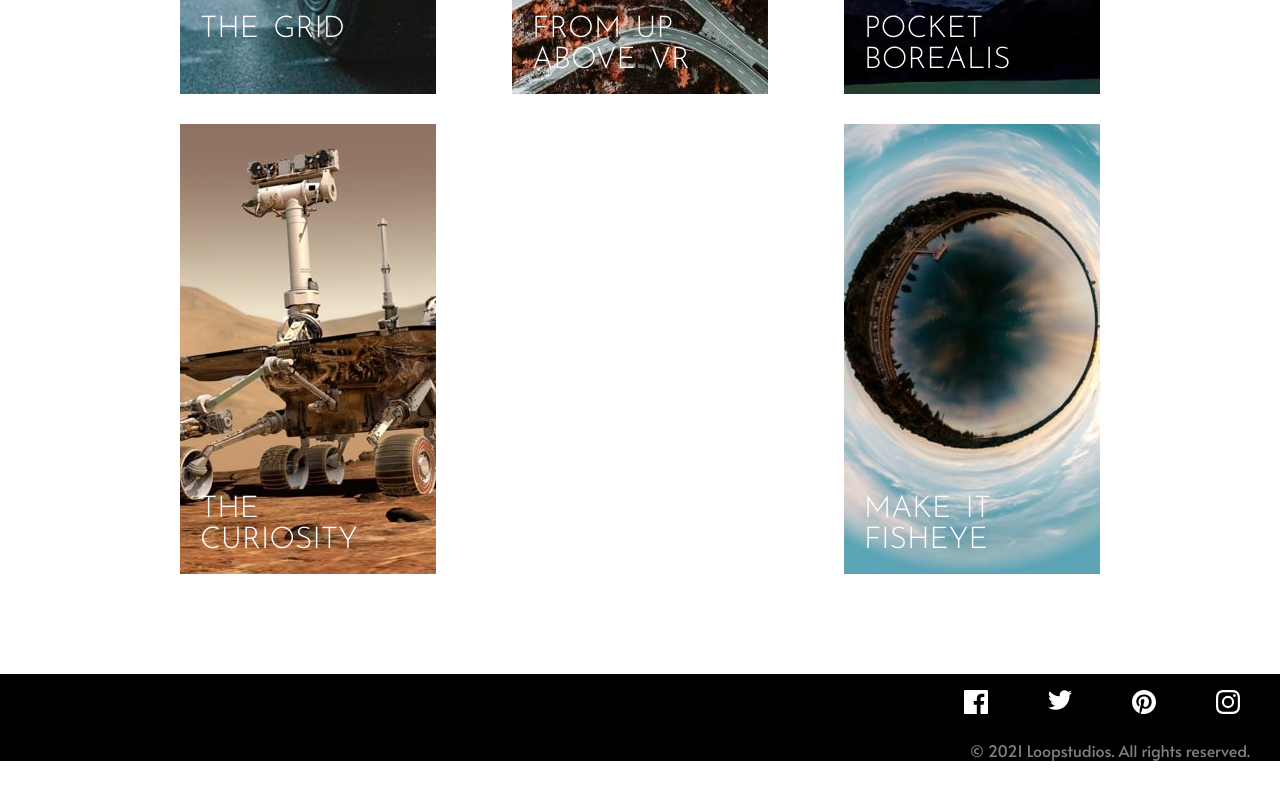
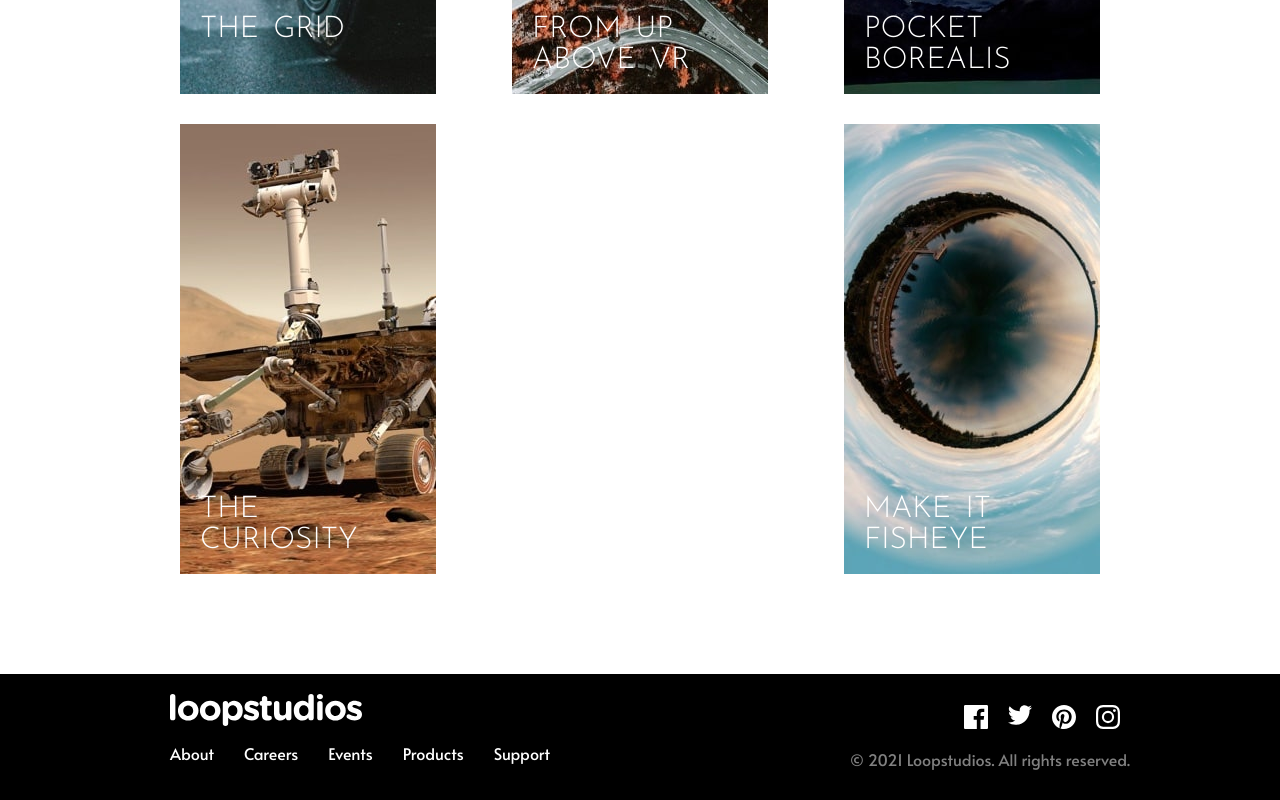
Before and after one commit to XimenaSaldarriaga/loopstudios, a React (Vite) app: page / in a window 1280 px wide. Shown: the part 2450-3250 px from the top of the page. Before the commit the page ends 3211 px from the top, so only its background shows below. Built offline with nearby package versions, Linux system fonts and the light colour scheme.

Commit message:
add style footer

```diff
--- a/src/components/footer/Footer.jsx
+++ b/src/components/footer/Footer.jsx
@@ -26,21 +26,31 @@ const Footer = () => {
 
     },
   ];
+  const footerLinks = [
+    { name: 'About' },
+    { name: 'Careers' },
+    { name: 'Events' },
+    { name: 'Products' },
+    { name: 'Support' },
+  ];
+
   return (
 
     <footer className='footer'>
-      <div className='footer__social'>
-        {iconList.map((icon, index) => (
-          <figure className='footer__icon' key={index}>
-            <img className='footer__image' src={icon.icon} alt={icon.name} />
-          </figure>
-        ))}
-      </div>
-      <span className='footer__text'> © 2021 Loopstudios. All rights reserved.</span>
       <div className='footer__nav'>
-
+        <NavBar links={footerLinks} className="footer__navbar" />
       </div>
 
+      <div className="footer__content">
+        <div className="footer__social">
+          {iconList.map((icon, index) => (
+            <figure className="footer__icon" key={index}>
+              <img className="footer__image" src={icon.icon} alt={icon.name} />
+            </figure>
+          ))}
+        </div>
+        <span className="footer__text">© 2021 Loopstudios. All rights reserved.</span>
+      </div>
     </footer>
 
   )
--- a/src/components/footer/footer.scss
+++ b/src/components/footer/footer.scss
@@ -3,31 +3,54 @@
     background-color: black;
     width: 100%;
     display: flex;
-    flex-direction: column;
-    align-items: flex-end;
-    text-align: right;
+    justify-content: space-between;
+    align-items: center;
+
+
+    &__nav {
+        display: flex;
+        justify-content: flex-start;
+        padding: 20px;
+        margin-left: 150px;
+    }
+
+
+    &__navbar {
+        display: flex;
+        flex-direction: column;
+        align-items: flex-start;
+
+        .navbar__links {
+
+            align-items: flex-start;
+            padding: 0;
+        }
+
+    }
+
+    &__content {
+        display: flex;
+        flex-direction: column;
+        align-items: flex-end;
+        margin-right: 150px;
+
+    }
 
     &__social {
         display: flex;
-        flex-wrap: wrap;
         margin-bottom: 5px;
+        justify-content: flex-start;
     }
 
     &__icon {
-        margin-left: 20px;
+        margin: 0 10px;
+
     }
 
     &__text {
         font-family: 'Alata', sans-serif;
         opacity: 0.5;
         color: white;
-        margin-right: 30px;
-
+        margin-top: 10px;
     }
-
-    &__nav{
-        display: flex;
-        justify-content: flex-start; /* Alinear a la izquierda */
-    }
-
 }
--- a/src/components/navBar/NavBar.jsx
+++ b/src/components/navBar/NavBar.jsx
@@ -25,9 +25,9 @@ const links = [
     },
 ];
 
-const NavBar = () => {
+const NavBar = ({  className })  => {
     return (
-        <nav className='navbar'>
+        <nav className={`navbar ${className}`}>
             <img className='navbar__logo' src={logo} alt="" />
             <ul className="navbar__links">
                 {links.map((link, index) => (
--- a/src/components/navBar/navbar.scss
+++ b/src/components/navBar/navbar.scss
@@ -21,8 +21,6 @@
         }
     }
 
-
-
     &__link:hover {
         cursor: pointer;
 
```
